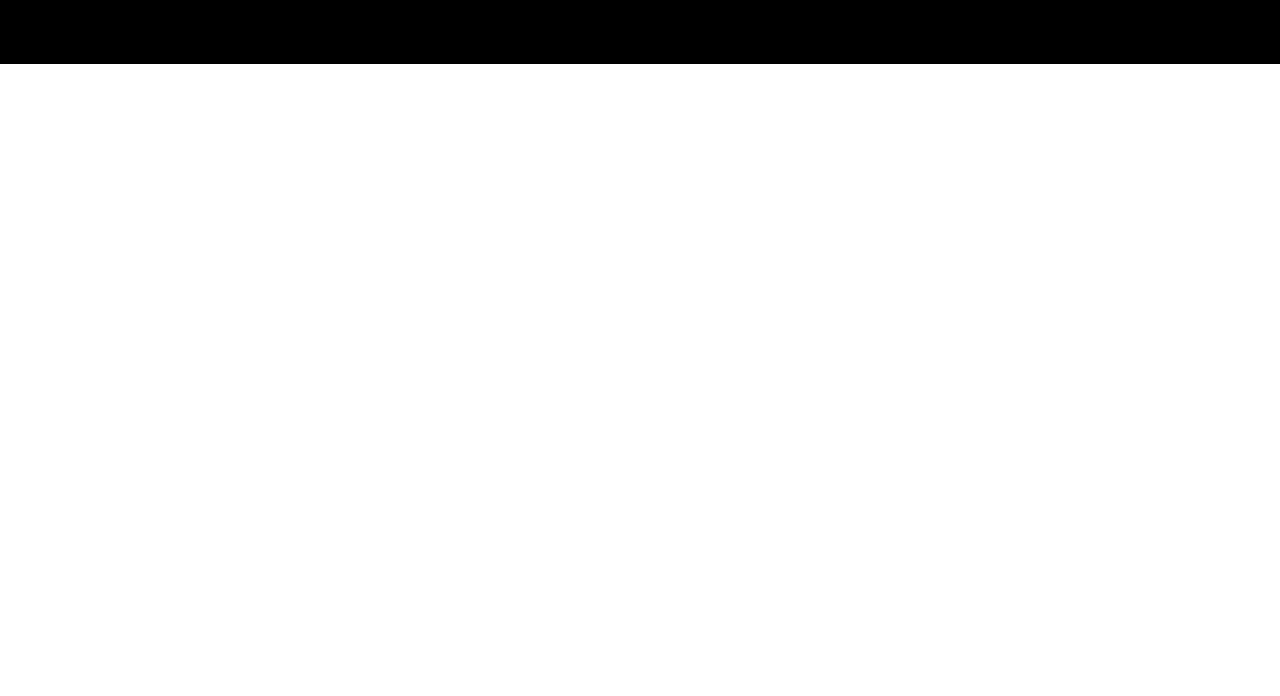
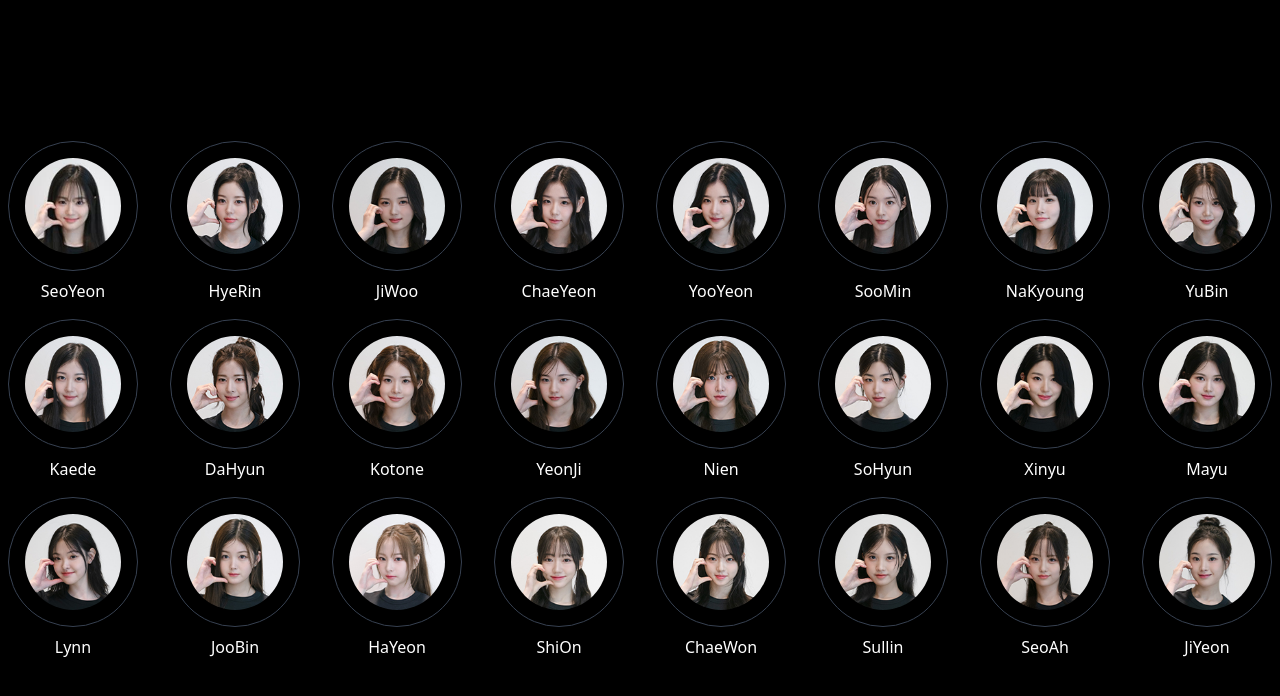
Before and after one commit to lucasvarino/triplesinfo, a Nuxt app: page /Members in a window 1280 px wide. Before the commit this address had no page. Shown: the top 696 px of the page. Built offline with nearby package versions, Linux system fonts and the light colour scheme.

Commit message:
Add MemberIcon component and Members page layout

```diff
--- /dev/null
+++ b/components/MemberIcon.vue
@@ -0,0 +1,16 @@
+<template>
+    <div class="p-4 border border-gray-700 rounded-full w-fit">
+        <nuxt-img :src="`/images/members/icons/s${memberId}.png`" alt="" class="w-24 h-24 rounded-full object-cover" />
+    </div>
+</template>
+
+<script setup lang="ts">
+import { defineProps } from 'vue'
+
+const props = defineProps({
+    memberId: {
+        type: Number,
+        required: true
+    },
+})
+</script>
--- /dev/null
+++ b/pages/Members.vue
@@ -0,0 +1,19 @@
+
+<template>
+    <div class="h-screen flex items-center">
+        <div class="container mx-auto">
+            <div class="grid grid-cols-8 gap-4">
+                <div v-for="member in members" :key="member.id" class="flex flex-col items-center gap-2">
+                    <MemberIcon :member-id="member.number" />
+                    <p>{{ member.name }}</p>
+                </div>
+            </div>
+        </div>
+    </div>
+</template>
+
+<script setup lang="ts">
+import MemberIcon from '~/components/MemberIcon.vue';
+import { members } from '~/data/members';
+
+</script>
```
